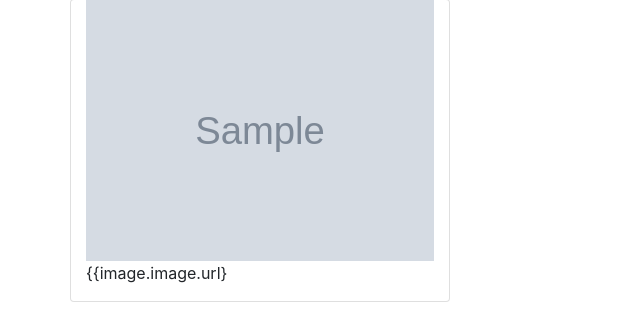
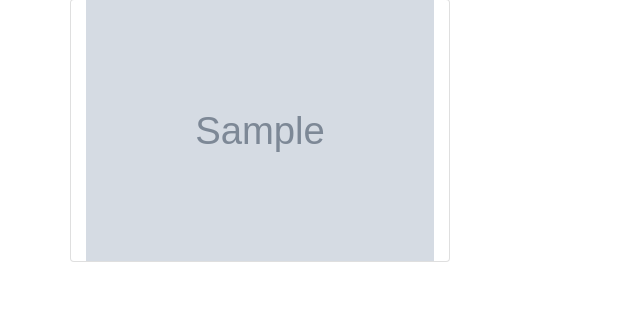
Before and after one commit to Adho-Code/INSTRAGRAM, a Django app: template instagramy/templates/profile.html in a window 1280 px wide. Shown: the part 475-800 px from the top of the page, without its empty margins (0-640 px from the left). Run offline with Django 3.2, Linux system fonts and the light colour scheme; the template is opened without the code that fills it: most values are stand-ins (such as "Sample title", 1, 10 or a date in 2020); grey boxes marked "Sample" are stand-in pictures; some libraries are stand-ins or nearby versions; some web fonts are replaced.

Commit message:
add README.md

```diff
--- a/instagramy/templates/profile.html
+++ b/instagramy/templates/profile.html
@@ -62,7 +62,7 @@
 	{%for image in images%}
 	<div class='col-md-4 col-xs-4 col-sm-4 card'>
 	<img src='{{image.image.url}}' class='img-responsive' style='width:100%;'>
-	<p>{{image.image.url}</p>
+	<!-- <p>{{image.image.url}</p> -->
 </div>
 {%endfor%}
     </div>
```
Also changed, not shown: README.md, 1 other file.
